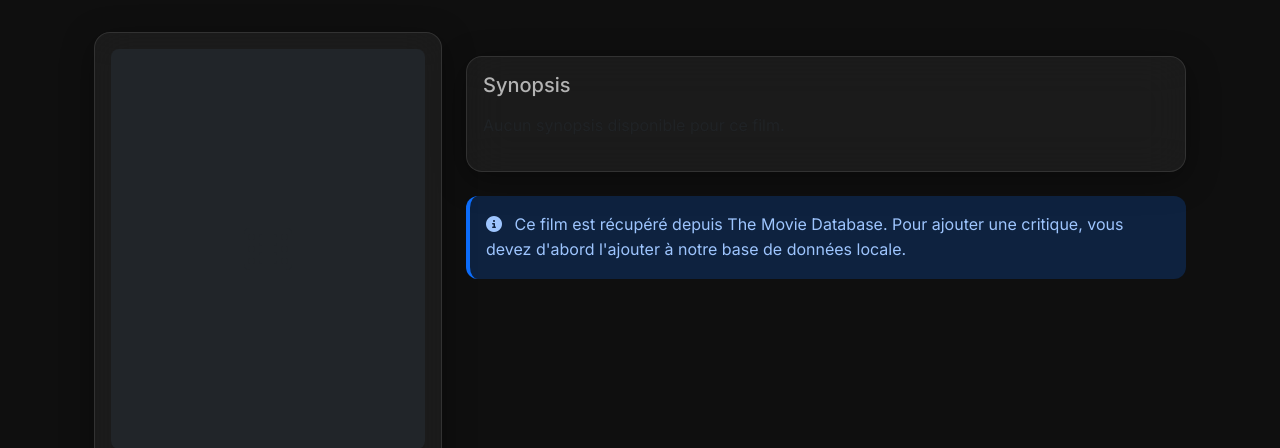
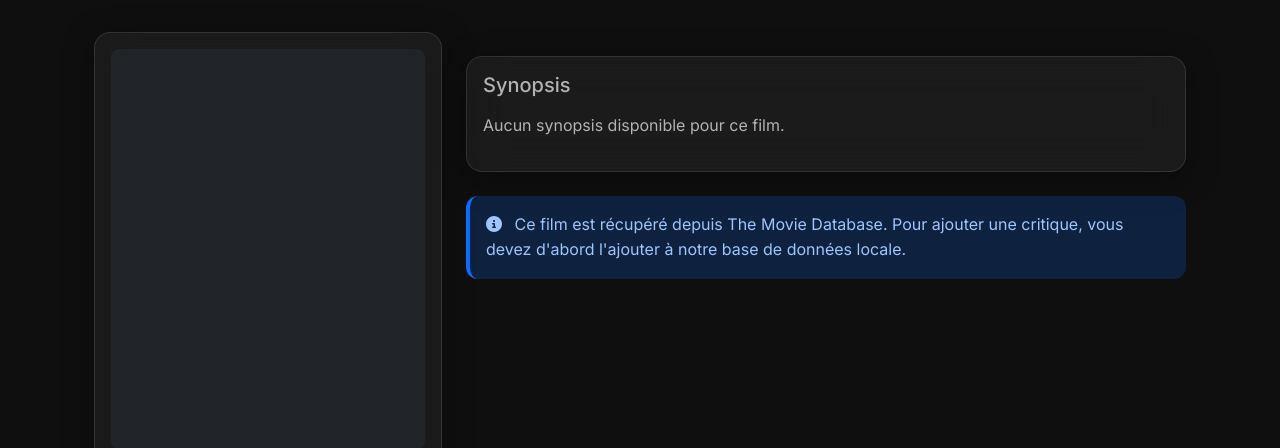
Before and after one commit to Mariama-sow/Movie, a Django app: template theater/templates/theater/film_detail_tmdb.html in a window 1280 px wide. Shown: the part 89-537 px from the top of the page. Run offline with Django 5.2, Linux system fonts and the light colour scheme; the template is opened without the code that fills it, so the values that code supplies are empty; some libraries are stand-ins or nearby versions.

Commit message:
modification du style css

```diff
--- a/theater/templates/theater/film_detail_tmdb.html
+++ b/theater/templates/theater/film_detail_tmdb.html
@@ -63,7 +63,7 @@
             <div class="card glass-effect mb-4">
                 <div class="card-body">
                     <h5 class="text-white mb-3">Synopsis</h5>
-                    <p class="text-muted">
+                    <p class="text-white">
                         {% if film.synopsis %}
                             {{ film.synopsis }}
                         {% else %}
```
